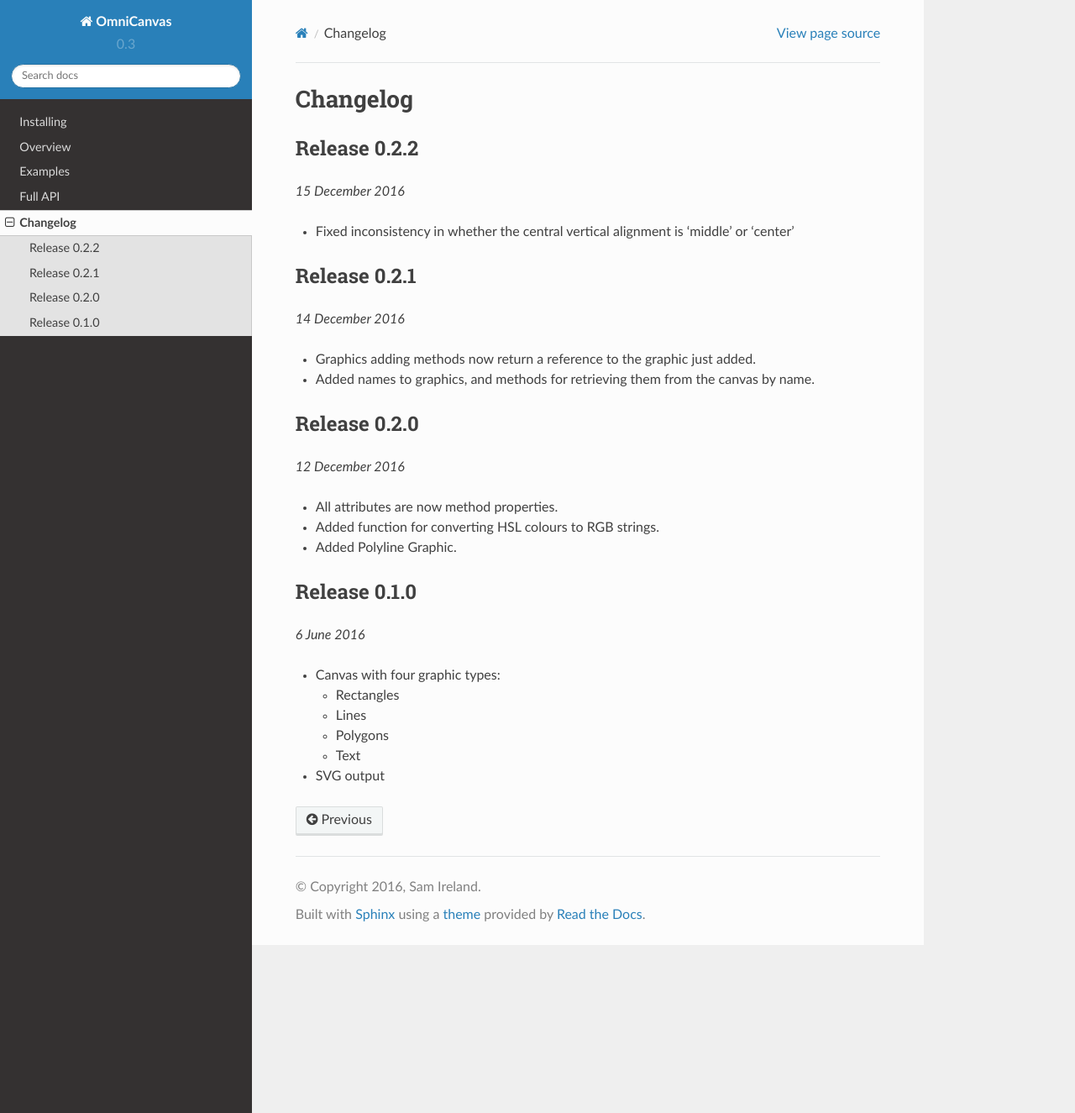
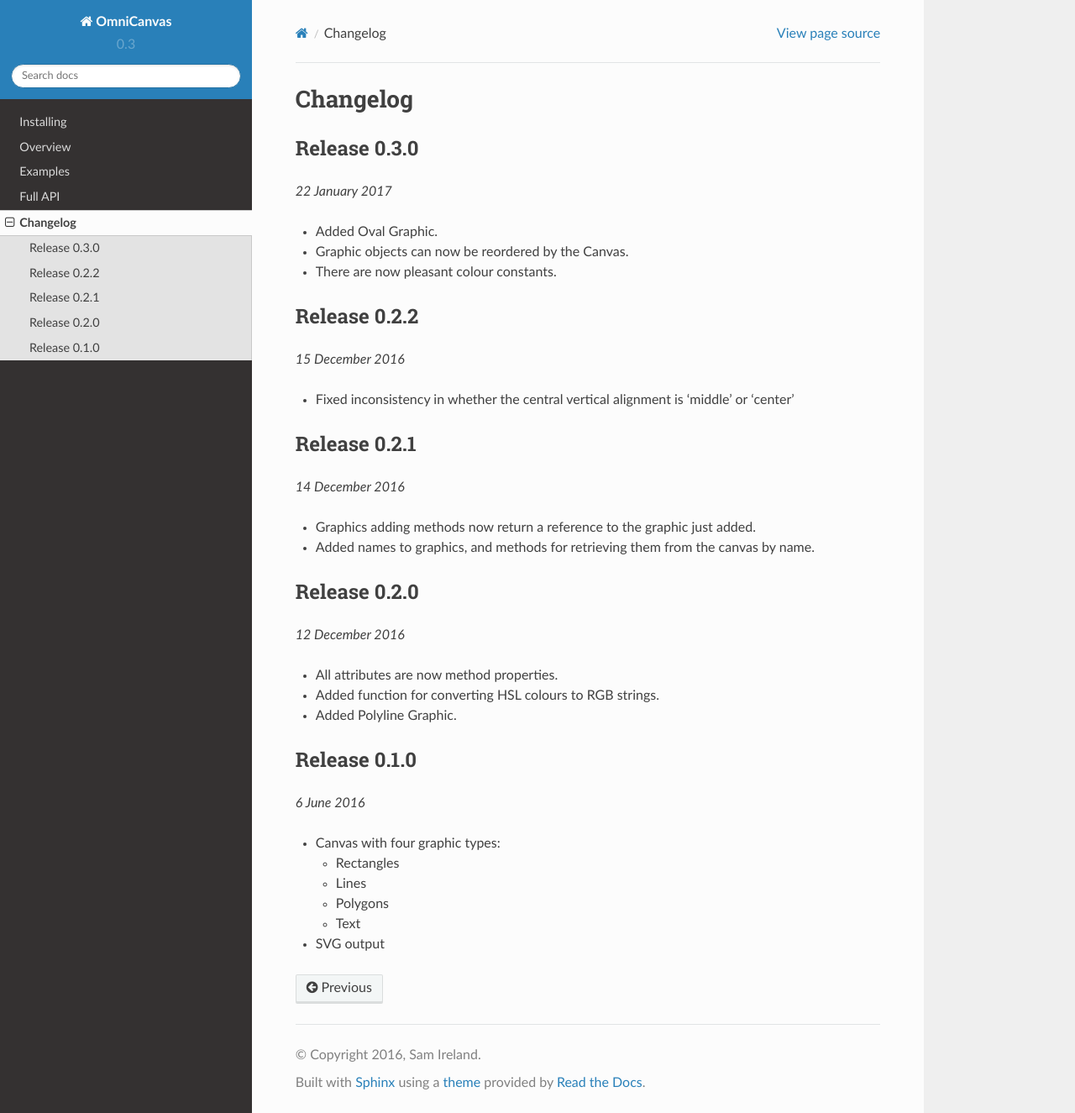
Before and after one commit to samirelanduk/omnicanvas, a Sphinx documentation site: the page built from docs/source/changelog.rst, in a window 1280 px wide and 1325 px high. Shown: the whole window at 84% size. Built offline with Sphinx 7.4.7 and the Read the Docs theme 2.0.0, drawn with Linux system fonts in a browser that asks for light colours.

Commit message:
Add 0.3 changelog

```diff
--- a/docs/source/changelog.rst
+++ b/docs/source/changelog.rst
@@ -1,5 +1,14 @@
 Changelog
 ---------
+
+Release 0.3.0
+~~~~~~~~~~~~~
+
+`22 January 2017`
+
+* Added Oval Graphic.
+* Graphic objects can now be reordered by the Canvas.
+* There are now pleasant colour constants.
 
 Release 0.2.2
 ~~~~~~~~~~~~~
```
